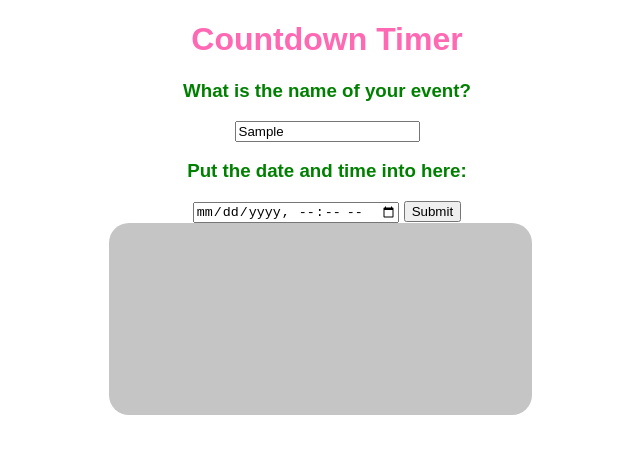
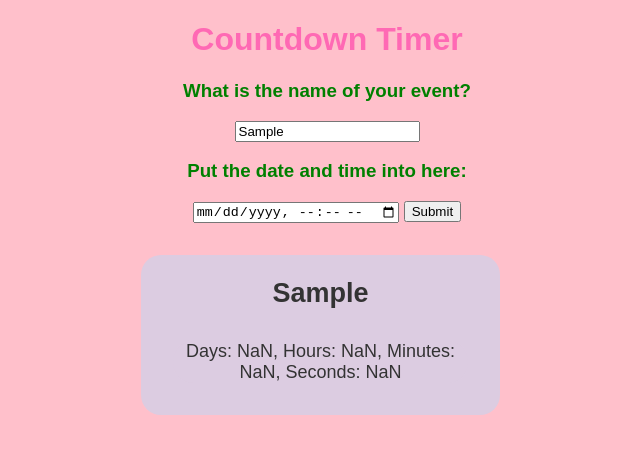
Before and after one commit to angie-cote927/Holiday-Countdown, a plain HTML site: page index.html in a window 1280 px wide. Both pictures are taken after typing "Sample" into the empty fields and a click on the button "Submit". Shown: the whole page, without its empty margins (313-953 px from the left). Drawn offline with Linux system fonts and the light colour scheme.

Commit message:
1.0
Finished the HTML, JS, and CSS for all of the countdowns. Made it so that you can make as many countdowns as you want.

```diff
--- a/index.html
+++ b/index.html
@@ -15,7 +15,7 @@
         <input type="text" name="date" id="eventName">
         <h3>Put the date and time into here:</h3>
         <input type="datetime-local" name="date" id="date">
-        <button onClick="updateCountdown()">Submit</button>
+        <button onClick="addTimer()">Submit</button>
     </div>
     <div class="countdown" id="timer-container"></div>
     <script src="./script.js"></script>
--- a/script.js
+++ b/script.js
@@ -1,8 +1,10 @@
+let timers = []
+
 function updateCountdown(timer){
     const now = new Date();
-            const timeDifference = targetDate - now; // Difference IN MILLISECONDS between current and target date
+            const timeDifference = timer.targetDate - now; // Difference IN MILLISECONDS between current and target date
             if(timeDifference <= 0){
-                document.getElementBYId("time").innerText = "The time of love is here!"
+                timer.element.innerText = "The time of love is here!"
                 clearInterval(intervalID); // Stop the timer when the target date is reached
                 return;
             }
@@ -14,14 +16,30 @@ function updateCountdown(timer){
             const seconds = Math.floor((timeDifference % (1000 * 60)) / 1000);
 
             // Display the countdown
-            document.getElementById("timer").innerText = `Days: ${days}, Hours: ${hours}, Minutes: ${minutes}, Seconds: ${seconds}`
+            console.log(timer.element)
+            timer.element.querySelector("#timed").innerText = `Days: ${days}, Hours: ${hours}, Minutes: ${minutes}, Seconds: ${seconds}`
 }
 
 function addTimer(){
-    const eventName = document.getElementById("eventName")
-    const targetDate = new Date(document.getElementById("date"))
+    const timerContainer = document.getElementById("timer-container")
+    const eventName = document.getElementById("eventName").value
+    const targetDate = new Date(document.getElementById("date").value)
+
     if (!eventName) {alert("Please type in a name")}
 
     const newTimer = document.createElement("div")
-    newTimer.innerHTML = `<div><h2 id="timerName"></h2>`
+    newTimer.innerHTML = `
+        <h2 id="timerName">${eventName}</h2>
+        <div id="timed">.. </div>`
+    const timer = {
+        name: eventName,
+        targetDate: targetDate,
+        element: newTimer,
+        timer: setInterval(() => updateCountdown(timer), 1000)
+    }
+
+    timerContainer.appendChild(newTimer)
+    timers.push(timer)
+    console.log(timer.targetDate)
+    updateCountdown(timer)
 }
--- a/style.css
+++ b/style.css
@@ -3,6 +3,8 @@ body{
     margin: auto;
     padding: 0;
     font-family: Arial, Helvetica, sans-serif;
+    height: 95vh;
+    background-color: pink;
 }
 
 header{
@@ -15,13 +17,18 @@ header{
 
 .countdown{
     display: flex;
+    flex-direction: column;
     align-items: center;
     justify-content: center;
     margin-left: 33%;
     color: #333;
     font-size: large;
-    background-color: #c5c5c5;
     width: 33%;
-    height: 12rem;
+    height: auto;
+}
+.countdown div{
+    background: #dccce1;
+    margin: 2rem;
+    height: fit-content;
     border-radius: 20px;
 }
```
